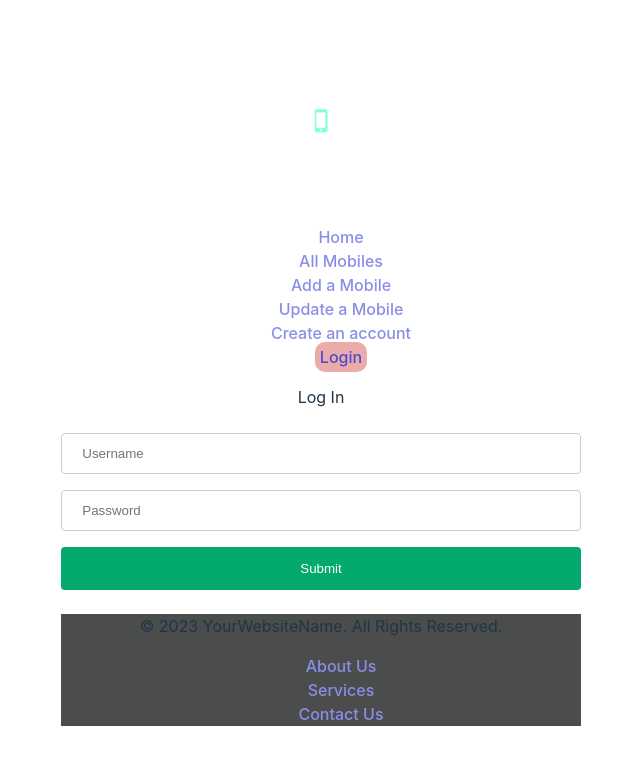
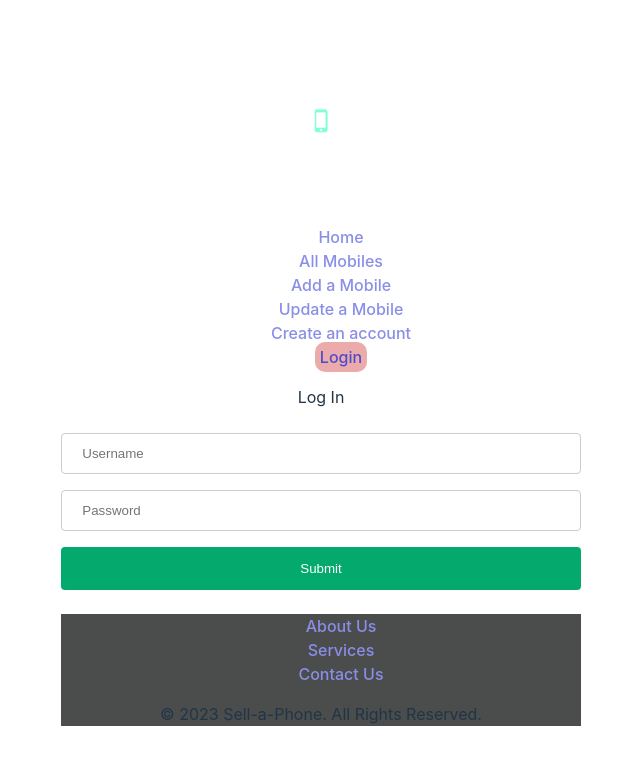
Before and after one commit to lai1372/sell-a-phone-FE, a React (Vite) app: page /login in a window 1280 px wide. Shown: the top 764 px of the page, without its empty margins (319-959 px from the left). Built offline with nearby package versions, Linux system fonts and the light colour scheme; no server answers; the HTML template or start-up script is replaced by a standard one.

Commit message:
update footer to include company name

```diff
--- a/src/components/Footer.jsx
+++ b/src/components/Footer.jsx
@@ -2,7 +2,6 @@
   return (
     <footer>
       <div className="footer-content">
-        <p>&copy; 2023 YourWebsiteName. All Rights Reserved.</p>
         <ul class="footer-links">
           <li>
             <a href="#">About Us</a>
@@ -14,6 +13,7 @@
             <a href="#">Contact Us</a>
           </li>
         </ul>
+        <p>&copy; 2023 Sell-a-Phone. All Rights Reserved.</p>
       </div>
     </footer>
   );
```
